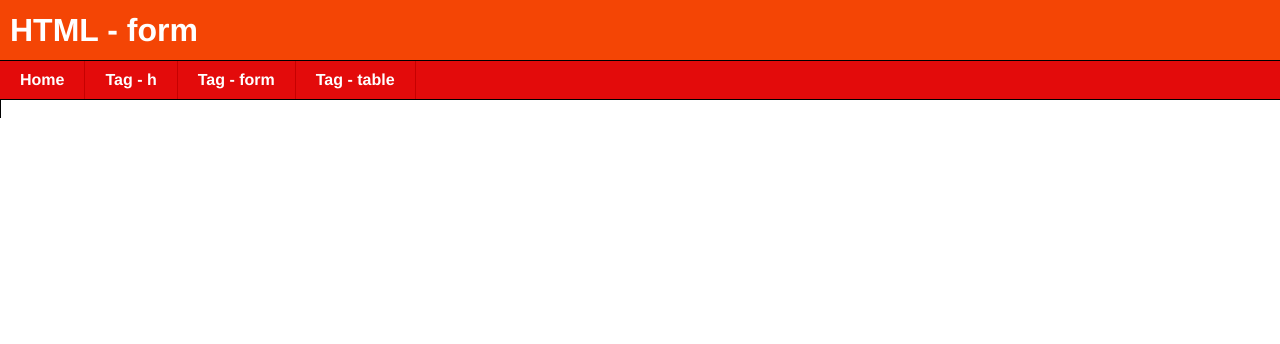
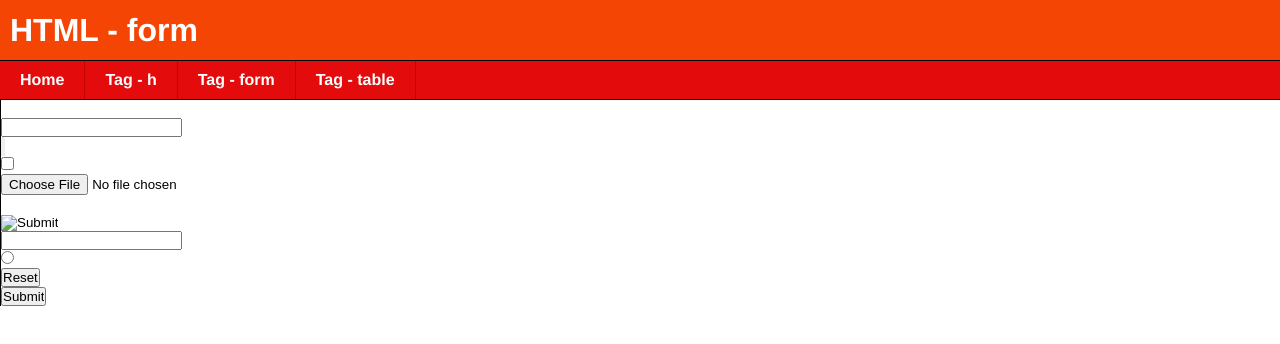
Before and after one commit to choi282/webMaster-1, a plain HTML site: page tag/form.html in a window 1280 px wide. Drawn offline with Linux system fonts and the light colour scheme.

Commit message:
Update form.html
add form example

```diff
--- a/tag/form.html
+++ b/tag/form.html
@@ -23,7 +23,16 @@
 				<div id="content">
 				</br>
 					 <form>
-
+						<input type="text" /><br />
+						<input type="button" /><br />
+						<input type="checkbox" /><br />
+						<input type="file" /><br />
+						<input type="hidden" /><br />
+						<input type="image" /><br />
+						<input type="password" /><br />
+						<input type="radio" /><br />
+						<input type="reset" /><br />
+						<input type="submit" />
 					</form>
 				</div>
 			</p>
```
